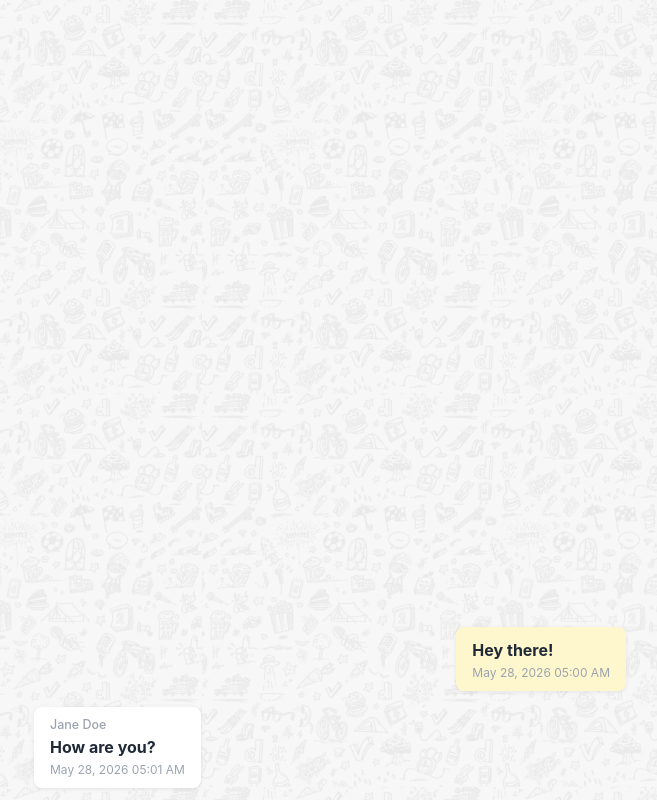
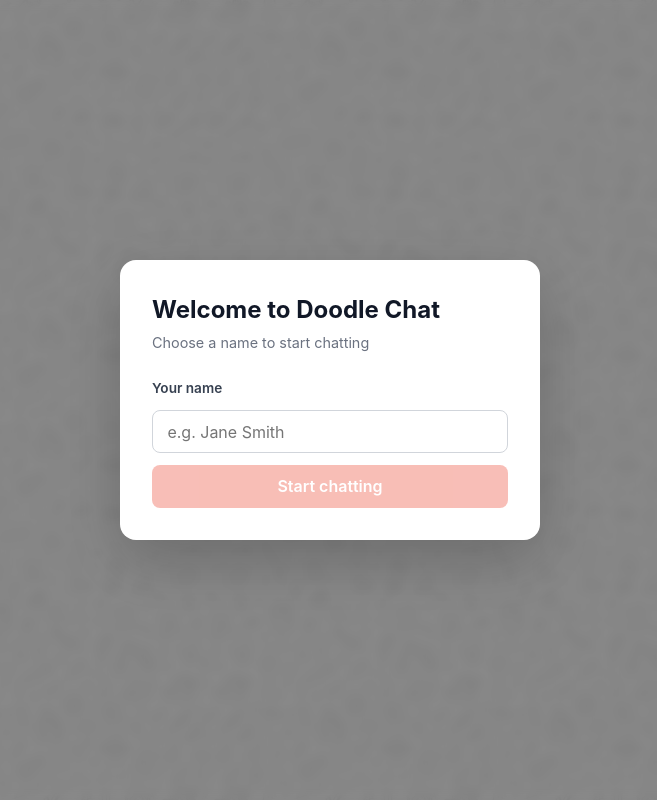
Before and after one commit to jetonk/doodle-chat, a React (Vite) app: page / in a window 1280 px wide. Shown: the whole page, without its empty margins (310-967 px from the left). Built offline with nearby package versions, Linux system fonts and the light colour scheme.

Commit message:
implement components: AuthorModal, Spinner

```diff
--- a/src/App.tsx
+++ b/src/App.tsx
@@ -1,9 +1,13 @@
+import { AuthorModal } from './components/ui/AuthorModal';
 import { MessageList } from './components/chat/MessageList';
 import styles from './App.module.css';
 
 export default function App() {
+
   return (
     <>
+      <AuthorModal />
+
       <div className={styles.layout}>
         <main className={styles.main}>
           <MessageList />
--- a/src/components/chat/MessageList.tsx
+++ b/src/components/chat/MessageList.tsx
@@ -1,4 +1,5 @@
 import { MessageBubble } from './MessageBubble';
+import { Spinner } from '../ui/Spinner';
 import styles from './MessageList.module.css';
 
 export function MessageList() {
@@ -17,6 +18,15 @@
     },
   ];
   const author = 'John Doe';
+  const loading = true;
+
+  if (loading) {
+    return (
+      <div className={styles.centered}>
+        <Spinner size="lg" label="Loading messages…" />
+      </div>
+    );
+  }
 
   return (
     <div
--- /dev/null
+++ b/src/components/ui/AuthorModal.module.css
@@ -0,0 +1,80 @@
+.overlay {
+  position: fixed;
+  inset: 0;
+  background: rgba(0, 0, 0, 0.45);
+  display: flex;
+  align-items: center;
+  justify-content: center;
+  padding: 1rem;
+  z-index: 100;
+  backdrop-filter: blur(4px);
+}
+
+.card {
+  background: #fff;
+  border-radius: 1rem;
+  padding: 2rem;
+  width: 100%;
+  max-width: 420px;
+  box-shadow: 0 20px 60px rgba(0, 0, 0, 0.2);
+}
+
+.title {
+  font-size: 1.5rem;
+  font-weight: 700;
+  color: #111827;
+  margin: 0 0 0.25rem;
+}
+
+.subtitle {
+  font-size: 0.9rem;
+  color: #6b7280;
+  margin: 0 0 1.5rem;
+}
+
+.form {
+  display: flex;
+  flex-direction: column;
+  gap: 0.75rem;
+}
+
+.label {
+  font-size: 0.85rem;
+  font-weight: 600;
+  color: #374151;
+}
+
+.input {
+  padding: 0.65rem 0.9rem;
+  border: 1.5px solid #d1d5db;
+  border-radius: 0.5rem;
+  font-size: 1rem;
+  outline: none;
+  transition: border-color 0.15s;
+}
+
+.input:focus {
+  border-color: #4db6d0;
+  box-shadow: 0 0 0 3px rgba(77, 182, 208, 0.2);
+}
+
+.button {
+  padding: 0.7rem;
+  background: #f07060;
+  color: #fff;
+  border: none;
+  border-radius: 0.5rem;
+  font-size: 1rem;
+  font-weight: 600;
+  cursor: pointer;
+  transition: background 0.15s, opacity 0.15s;
+}
+
+.button:hover:not(:disabled) {
+  background: #e05a4a;
+}
+
+.button:disabled {
+  opacity: 0.45;
+  cursor: not-allowed;
+}
--- /dev/null
+++ b/src/components/ui/AuthorModal.tsx
@@ -0,0 +1,43 @@
+import { type SubmitEvent, useState } from 'react';
+import styles from './AuthorModal.module.css';
+
+export function AuthorModal() {
+  const [author, setAuthor] = useState<string>('');
+
+  function handleSubmit(e: SubmitEvent) {
+    e.preventDefault();
+    console.log('draft message', author);
+  }
+
+  return (
+    <div className={styles.overlay} role="dialog" aria-modal="true" aria-labelledby="modal-title">
+      <div className={styles.card}>
+        <h1 id="modal-title" className={styles.title}>Welcome to Doodle Chat</h1>
+        <p className={styles.subtitle}>Choose a name to start chatting</p>
+
+        <form onSubmit={handleSubmit} className={styles.form}>
+          <label htmlFor="author-input" className={styles.label}>
+            Your name
+          </label>
+          <input
+            id="author-input"
+            type="text"
+            value={author}
+            onChange={(e) => setAuthor(e.target.value)}
+            placeholder="e.g. Jane Smith"
+            className={styles.input}
+            maxLength={50}
+            autoComplete="name"
+          />
+          <button
+            type="submit"
+            disabled={!author.trim()}
+            className={styles.button}
+          >
+            Start chatting
+          </button>
+        </form>
+      </div>
+    </div>
+  );
+}
--- /dev/null
+++ b/src/components/ui/Spinner.module.css
@@ -0,0 +1,16 @@
+.spinner {
+  display: inline-block;
+  border-radius: 50%;
+  border: 2px solid currentColor;
+  border-top-color: transparent;
+  animation: spin 0.7s linear infinite;
+  flex-shrink: 0;
+}
+
+.sm { width: 14px; height: 14px; }
+.md { width: 20px; height: 20px; }
+.lg { width: 36px; height: 36px; }
+
+@keyframes spin {
+  to { transform: rotate(360deg); }
+}
--- /dev/null
+++ b/src/components/ui/Spinner.tsx
@@ -0,0 +1,12 @@
+import styles from './Spinner.module.css';
+
+interface SpinnerProps {
+  size?: 'sm' | 'md' | 'lg';
+  label?: string;
+}
+
+export function Spinner({ size = 'md', label = 'Loading…' }: SpinnerProps) {
+  return (
+    <span className={`${styles.spinner} ${styles[size]}`} role="status" aria-label={label} />
+  );
+}
```
